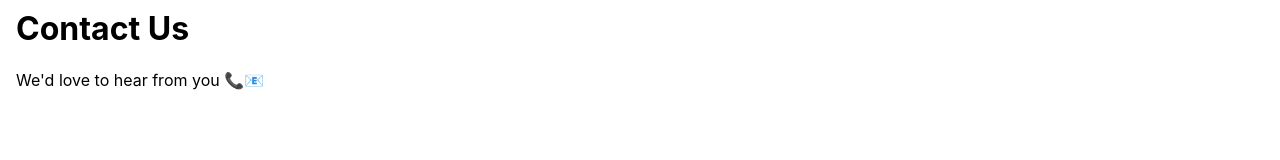
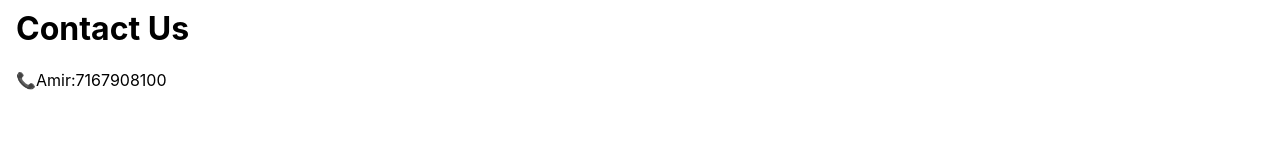
Before and after one commit to Sajjad5037/RafisKitchen, a React (Create React App) app: page /contact in a window 1280 px wide. Shown: the part 280-440 px from the top of the page. Built offline with nearby package versions, Linux system fonts and the light colour scheme.

Commit message:
Update contact.js

```diff
--- a/src/pages/contact.js
+++ b/src/pages/contact.js
@@ -2,7 +2,7 @@ function Contact() {
   return (
     <div>
       <h1 style={{ fontSize: "2rem", fontWeight: "bold" }}>Contact Us</h1>
-      <p>We'd love to hear from you 📞📧</p>
+      <p>📞Amir:7167908100</p>
     </div>
   );
 }
```
